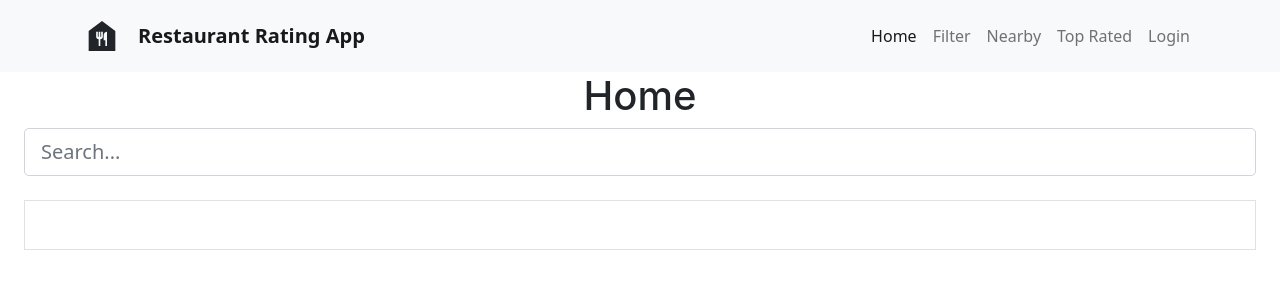
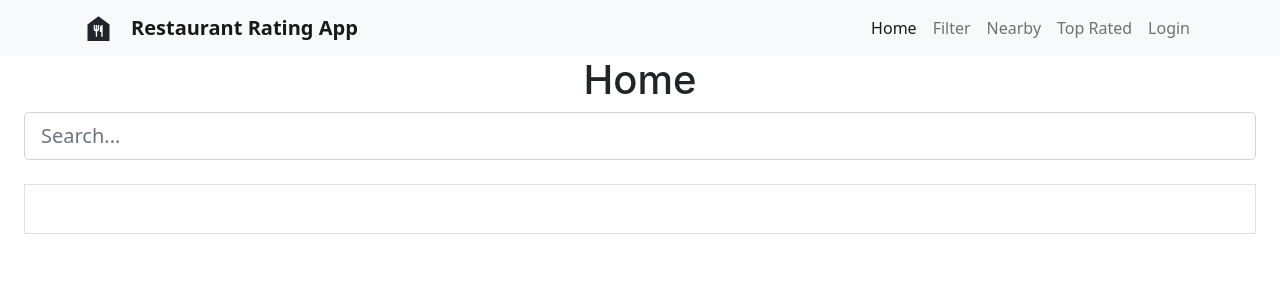
Before and after one commit to rba1aji/restoview, a React (Create React App) app: page / in a window 1280 px wide. Shown: the top 300 px of the page. Built offline with nearby package versions, Linux system fonts and the light colour scheme.

Commit message:
1 file modified

```diff
--- a/src/components/Header.js
+++ b/src/components/Header.js
@@ -9,8 +9,8 @@ export default function Header() {
     <>
       <Navbar collapseOnSelect bg="light" expand="lg">
         <Container>
-          <span className="h1 mb-1.5">
-            <MdFoodBank />
+          <span className="mb-1.5">
+            <MdFoodBank size="33"/>
           </span>
           <Navbar.Brand
             as={Link}
```
